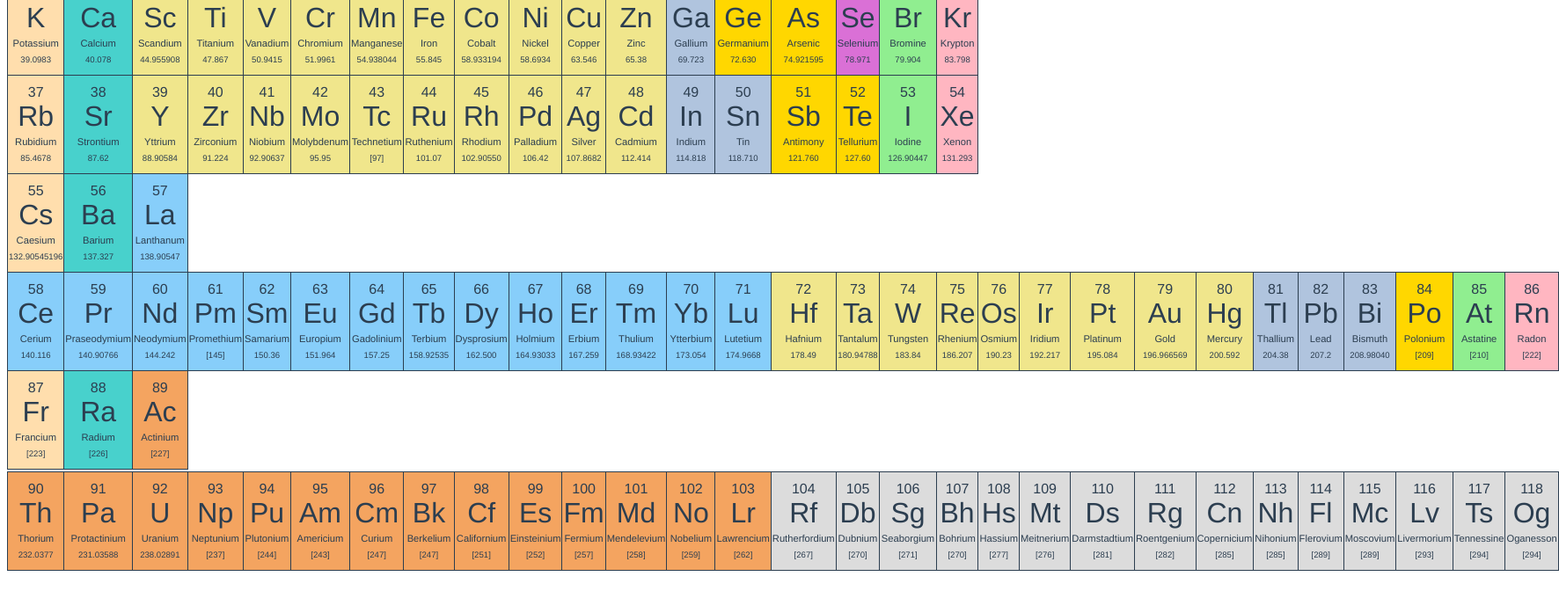
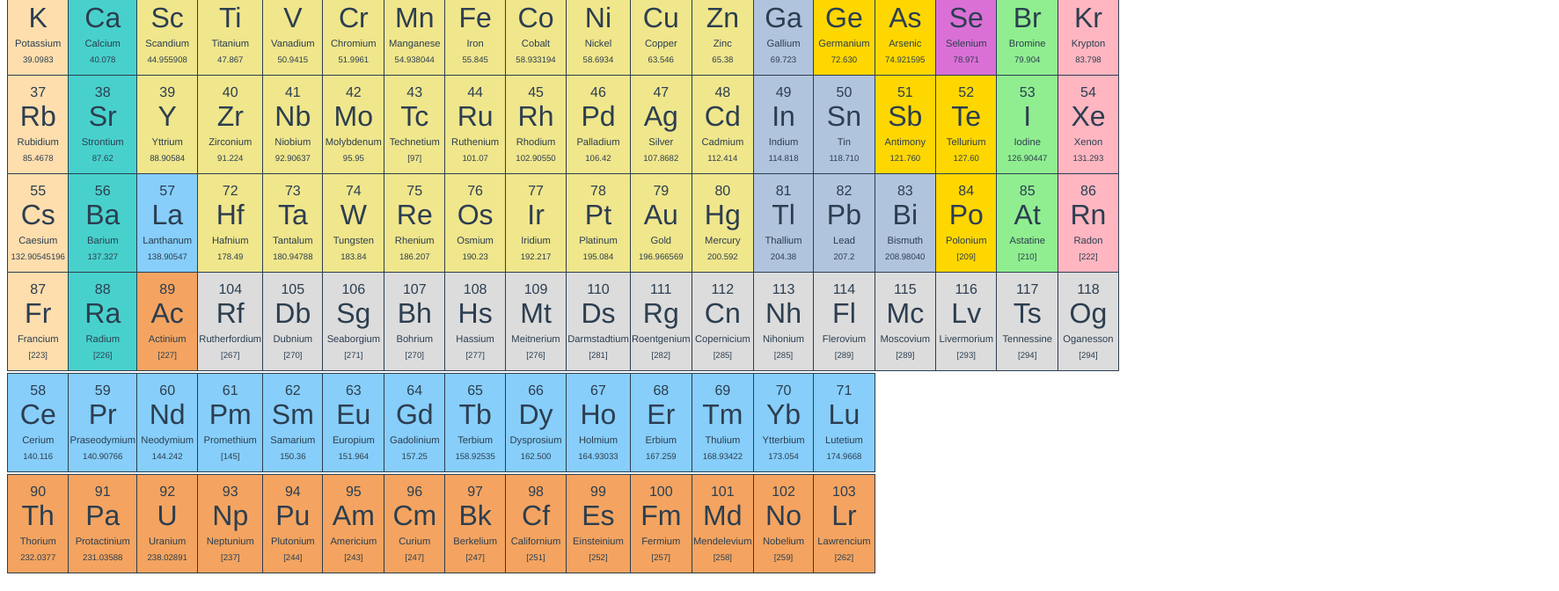
Before and after one commit to hmkainul/periodic-table, a Vue app: page /#/ in a window 1280 px wide. Shown: the part 477-1149 px from the top of the page at 88% size, 1772 px wide, since content can reach past the window. Built offline with nearby package versions, Linux system fonts and the light colour scheme.

Commit message:
Move elements 58-71 and 90-103 to back

```diff
--- a/src/components/PeriodicTable.vue
+++ b/src/components/PeriodicTable.vue
@@ -8,14 +8,14 @@
         <template v-for="element in row">
           <Cell v-bind:element="element" v-bind:key="element.symbol"/>
           <template v-if="element.number === 1">
-            <td class="empty" v-bind:key="'emptyAfter'+element.number"></td>
-            <td class="empty" colspan="7" rowspan="3" v-bind:key="'emptyAfter'+element.number"></td>
-            <td class="empty" colspan="3" rowspan="3" v-bind:key="'emptyAfter'+element.number"></td>
-            <td class="empty" colspan="5" v-bind:key="'emptyAfter'+element.number"></td>
+            <td class="empty" v-bind:key="'empty1After'+element.number"></td>
+            <td class="empty" colspan="7" rowspan="3" v-bind:key="'empty2After'+element.number"></td>
+            <td class="empty" colspan="3" rowspan="3" v-bind:key="'empty3After'+element.number"></td>
+            <td class="empty" colspan="5" v-bind:key="'empty4After'+element.number"></td>
           </template>
         </template>
       </tr>
-      <tr v-if="index === 7 || index === 8" v-bind:key="'emptyAfter'+index">
+      <tr v-if="index === 6 || index === 7" v-bind:key="'emptyAfter'+index">
         <td colspan="18" class="empty"></td>
       </tr>
     </template>
@@ -38,6 +38,12 @@ export default class PeriodicTable extends Vue {
   constructor() {
     super();
     const left = new Set([1, 3, 11, 19, 37, 55, 87, 58, 90]);
+    function sortNumber(n: number): number {
+      if ((58 <= n && n <= 71) || (90 <= n && n <= 103)) {
+        n += 118;
+      }
+      return n;
+    }
     function splitToRows(total: ChemicalElement[][], current: ChemicalElement) {
       if (left.has(current.number)) {
         total.push([current]);
@@ -46,7 +52,9 @@ export default class PeriodicTable extends Vue {
       }
       return total;
     }
-    this.rows = json.reduce(splitToRows, []);
+    this.rows = json
+      .sort((a: ChemicalElement, b: ChemicalElement) => sortNumber(a.number) - sortNumber(b.number))
+      .reduce(splitToRows, []);
   }
 }
 </script>
```
